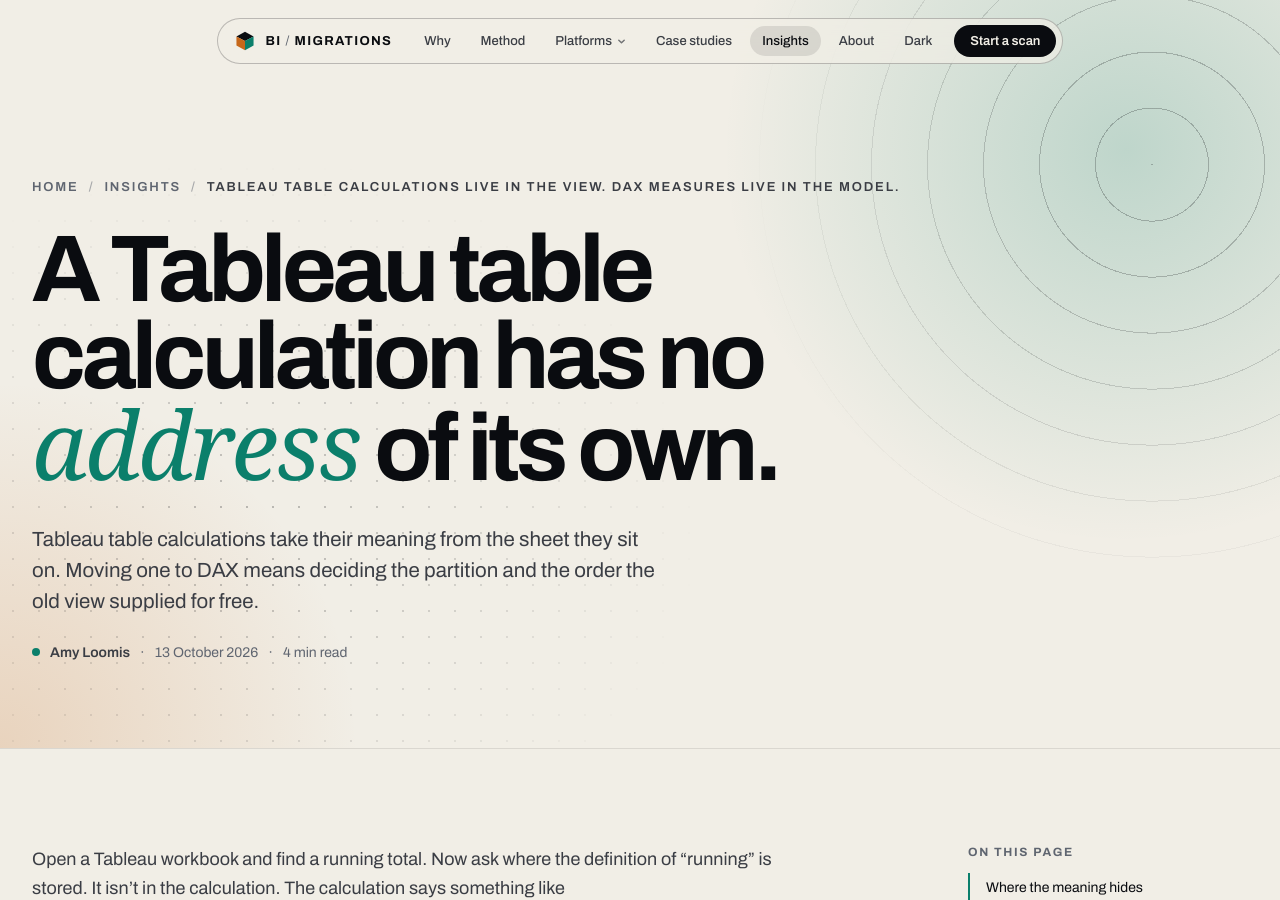
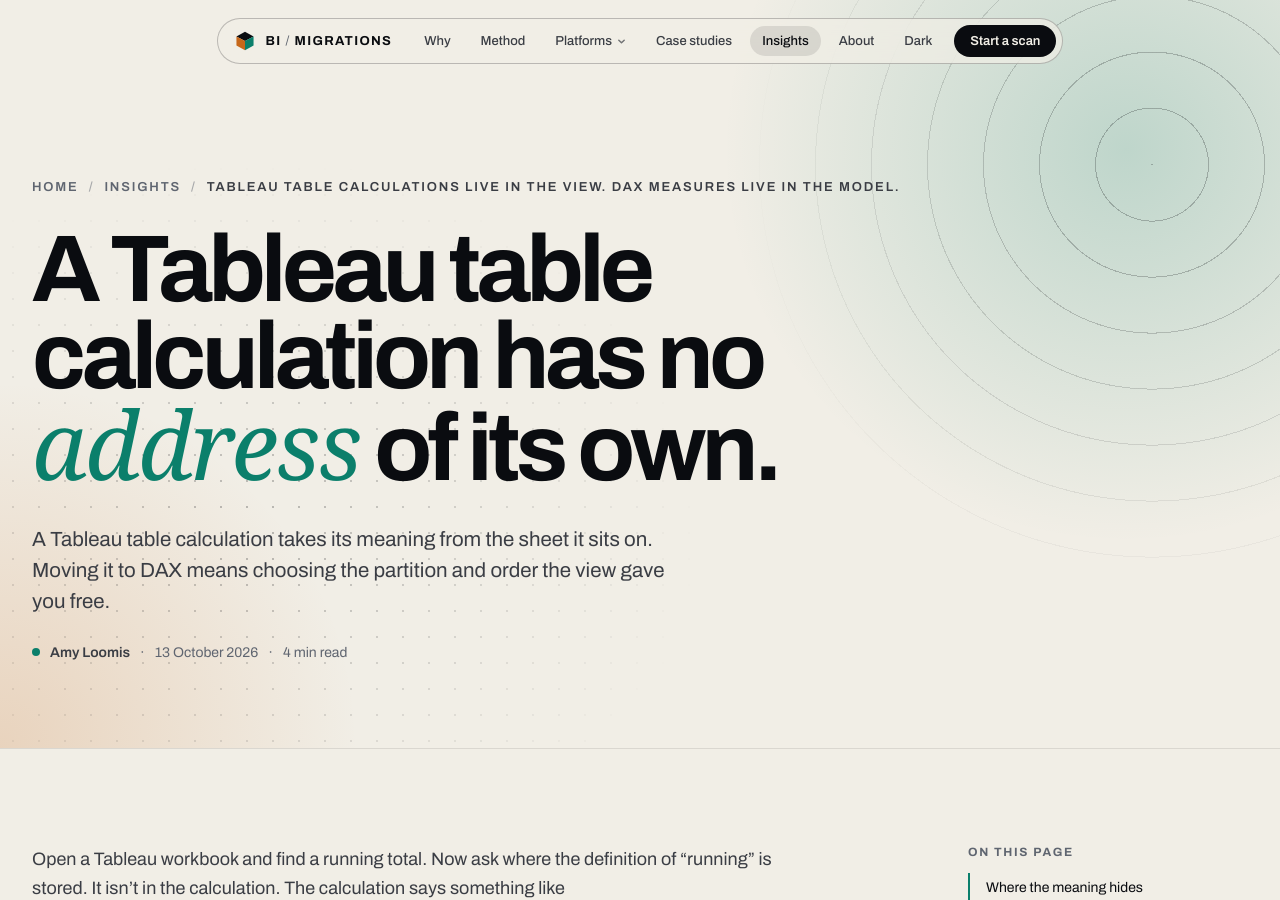
Before and after one commit to BIMigrations/www, a Jekyll site: the page built from _posts/2026-10-13-tableau-table-calculations-live-in-the-view.md, in a window 1280 px wide and 900 px high. Built offline with Jekyll 4.4.1, drawn with Linux system fonts in a browser that asks for light colours; some web fonts are replaced.

Commit message:
Trim three post meta descriptions to under 160 characters

```diff
--- a/_posts/2026-10-13-tableau-table-calculations-live-in-the-view.md
+++ b/_posts/2026-10-13-tableau-table-calculations-live-in-the-view.md
@@ -1,7 +1,7 @@
 ---
 title: "Tableau table calculations live in the view. DAX measures live in the model."
 heading: "A Tableau table calculation has no <em>address</em> of its own."
-description: "Tableau table calculations take their meaning from the sheet they sit on. Moving one to DAX means deciding the partition and the order the old view supplied for free."
+description: "A Tableau table calculation takes its meaning from the sheet it sits on. Moving it to DAX means choosing the partition and order the view gave you free."
 author: amy-loomis
 image: /assets/img/og/tableau-table-calcs-live-in-the-view.png
 ---
```
Also changed, not shown: _posts/2026-10-08-test-an-automated-domo-migration.md (+1 -1 lines), _posts/2026-10-15-dashboard-count-is-the-wrong-estimate.md (+1 -1 lines).
